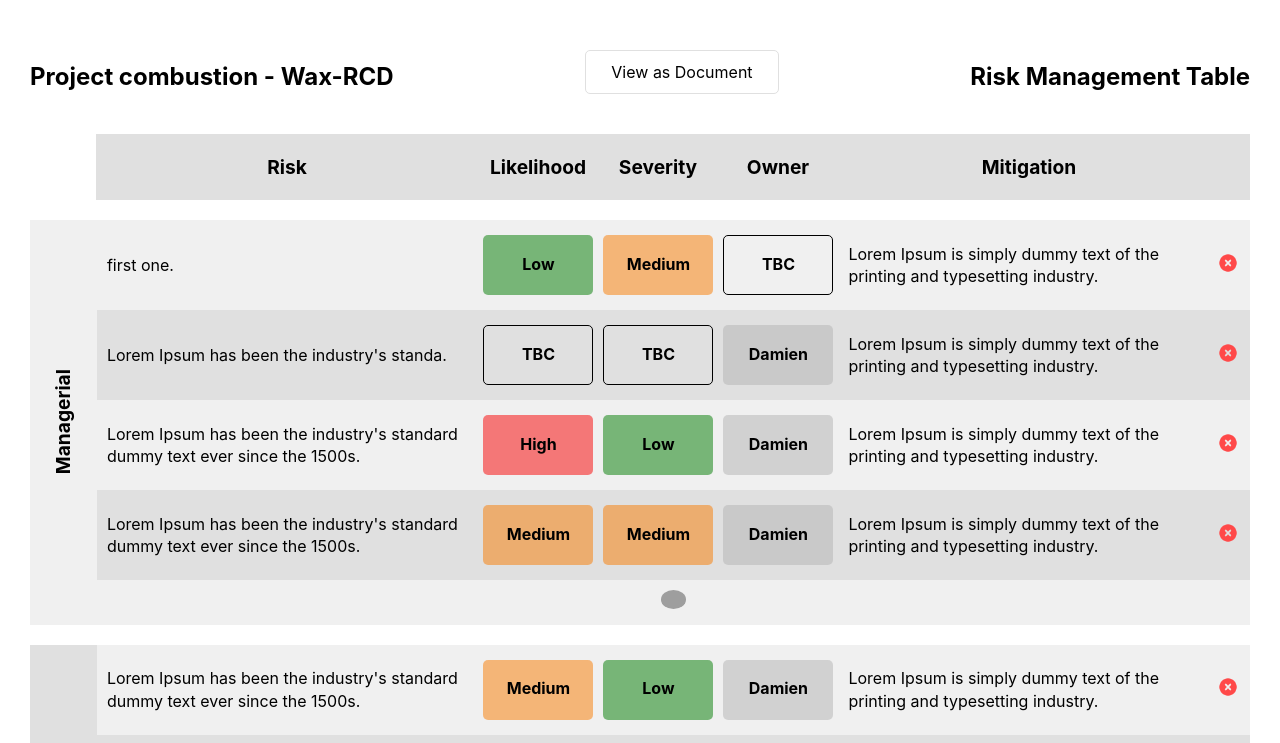
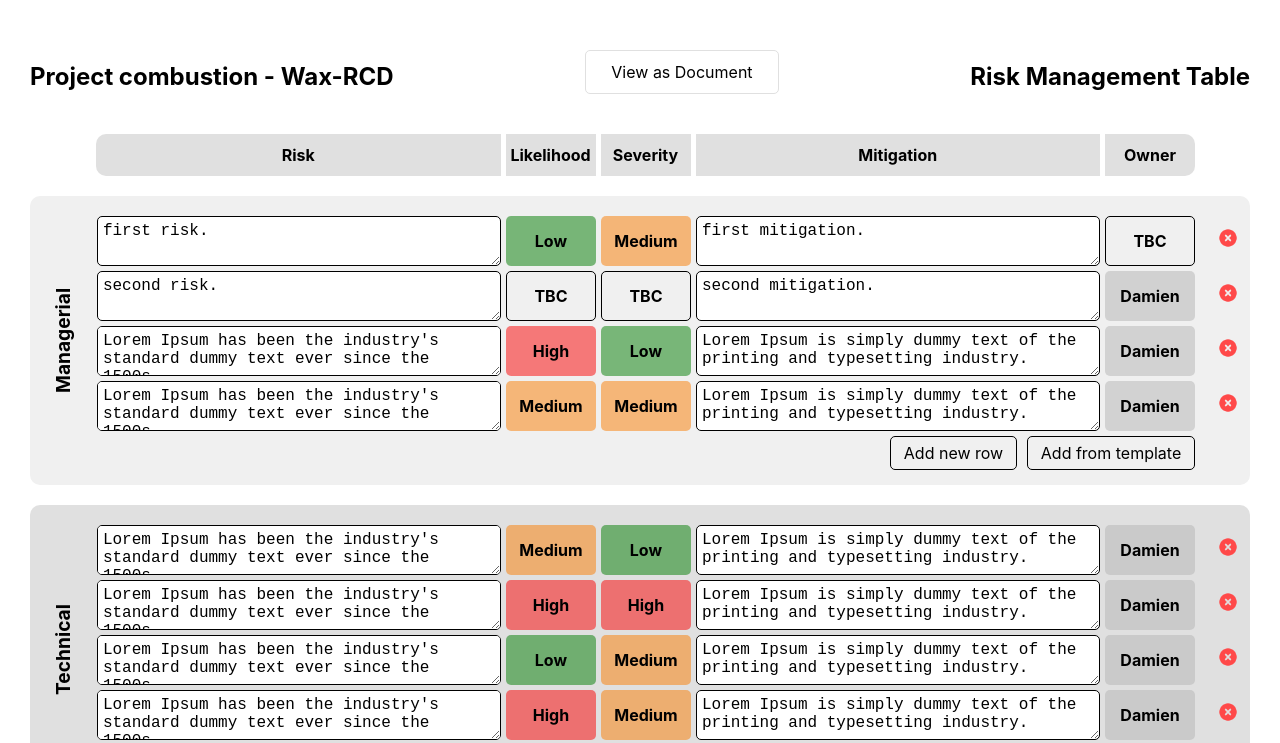
Before and after one commit to jrgrantham/wax, a React (Create React App) app: page /risk-table in a window 1280 px wide. Shown: the top 743 px of the page. Built offline with nearby package versions, Linux system fonts and the light colour scheme; grey boxes are pictures that could not be loaded.

Commit message:
edit function to risk table

```diff
--- a/src/clientSettings/ProjectSettings.jsx
+++ b/src/clientSettings/ProjectSettings.jsx
@@ -120,31 +120,6 @@ function ProjectSettings(props) {
 export default connect((state) => state, { setProjectInfo })(ProjectSettings);
 
 const Container = styled.div`
-  input,
-  select {
-    color: black;
-    border: 1px solid black;
-    border-radius: 5px;
-    min-width: 200px;
-    padding: 5px;
-    box-shadow: none;
-    -webkit-box-shadow: none;
-    outline: none;
-    -webkit-appearance: none;
-    -moz-appearance: none;
-    -webkit-touch-callout: none;
-    /* -webkit-user-select: none; */
-    /* -khtml-user-select: none; */
-    /* -moz-user-select: none; */
-    /* -ms-user-select: none; */
-    /* user-select: none; */
-    -webkit-tap-highlight-color: rgba(0, 0, 0, 0);
-    ::placeholder {
-      /* Chrome, Firefox, Opera, Safari 10.1+ */
-      color: inherit;
-      opacity: 1; /* Firefox */
-    }
-  }
 
   a {
     display: inline-block;
--- a/src/index.css
+++ b/src/index.css
@@ -82,7 +82,7 @@ video {
   margin: 0;
   padding: 0;
   border: 0;
-  font-family: 'roboto';
+  font-family: "roboto";
   font-size: 100%;
   font: inherit;
   vertical-align: baseline;
@@ -127,7 +127,9 @@ html {
   box-sizing: border-box;
   /* scroll-behavior: smooth; */
 }
-*, *:before, *:after {
+*,
+*:before,
+*:after {
   box-sizing: inherit;
 }
 body {
@@ -141,13 +143,18 @@ body {
   -moz-osx-font-smoothing: grayscale;
 }
 
-h1, h2, h3, h4, h5, h6 {
+h1,
+h2,
+h3,
+h4,
+h5,
+h6 {
   font-weight: bold;
-  text-decoration: none
+  text-decoration: none;
 }
 
 h1 {
-  font-size: 4rem
+  font-size: 4rem;
 }
 h2 {
   font-size: 2.8rem;
@@ -179,3 +186,32 @@ code {
   font-family: source-code-pro, Menlo, Monaco, Consolas, "Courier New",
     monospace;
 }
+
+input,
+textarea,
+select {
+  font-size: 16px;
+  color: black;
+  border: 1px solid black;
+  border-radius: 5px;
+  min-width: 200px;
+  padding: 5px;
+  box-shadow: none;
+  -webkit-box-shadow: none;
+  outline: none;
+  -webkit-appearance: none;
+  -moz-appearance: none;
+  -webkit-touch-callout: none;
+  /* -webkit-user-select: none; */
+  /* -khtml-user-select: none; */
+  /* -moz-user-select: none; */
+  /* -ms-user-select: none; */
+  /* user-select: none; */
+  -webkit-tap-highlight-color: rgba(0, 0, 0, 0);
+}
+
+::placeholder {
+  /* Chrome, Firefox, Opera, Safari 10.1+ */
+  color: inherit;
+  opacity: 1; /* Firefox */
+}
--- /dev/null
+++ b/src/riskManagement/RiskSingle.jsx
@@ -0,0 +1,182 @@
+import React, { useState } from "react";
+import { connect } from "react-redux";
+import styled from "styled-components";
+import {
+  updateProbability,
+  updateConsequence,
+  deleteRisk,
+} from "../state/actionCreators/riskActionCreators";
+import removeIcon from "../images/removeIcon.png";
+
+function RiskSingle(props) {
+  const { type, risk } = props;
+
+  const riskRange = props.projectRisks.riskRange;
+
+  function riskValue(value) {
+    return riskRange[value];
+  }
+
+  const initialRiskText = {
+    description: risk.description,
+    mitigation: risk.mitigation,
+  };
+
+  const [riskText, setRiskText] = useState(initialRiskText);
+
+  function onChange(event) {
+    console.log(event.target.name);
+    setRiskText({ ...riskText, [event.target.name]: event.target.value });
+  }
+
+  return (
+    <Container>
+      <textarea
+        type="text"
+        onChange={onChange}
+        name="description"
+        value={riskText.description}
+      />
+      <div
+        onClick={() =>
+          props.updateProbability(
+            type.toLowerCase(),
+            risk.id,
+            (risk.probability + 1) % riskRange.length
+          )
+        }
+        className={
+          riskValue(risk.probability).toLowerCase() + " probability flag"
+        }
+      >
+        <h6>{riskValue(risk.probability)}</h6>
+      </div>
+      <div
+        onClick={() =>
+          props.updateConsequence(
+            type.toLowerCase(),
+            risk.id,
+            (risk.consequence + 1) % riskRange.length
+          )
+        }
+        className={
+          riskValue(risk.consequence).toLowerCase() + " consequence flag"
+        }
+      >
+        <h6>{riskValue(risk.consequence)}</h6>
+      </div>
+      <textarea
+        type="text"
+        onChange={onChange}
+        name="mitigation"
+        value={riskText.mitigation}
+      />
+      <div className={`${risk.owner.toLowerCase()} owner flag`}>
+        <h6>{risk.owner}</h6>
+      </div>
+      <div
+        className="delete"
+        onClick={() => props.deleteRisk(type.toLowerCase(), risk.id)}
+      >
+        <img src={removeIcon} alt="delete" />
+      </div>
+    </Container>
+  );
+}
+
+export default connect((state) => state, {
+  updateProbability,
+  updateConsequence,
+  deleteRisk,
+})(RiskSingle);
+
+const Container = styled.div`
+  display: grid;
+  grid-template-columns: 1fr 90px 90px 1fr 90px 50px;
+  column-gap: 5px;
+  margin: 5px 0;
+
+  .risk {
+    width: 100%;
+    padding: 10px;
+    align-items: center;
+
+    :nth-child(2n) {
+    }
+  }
+  .description {
+    justify-content: flex-start;
+    align-items: center;
+    margin-right: 20px;
+  }
+  .flag {
+    /* margin: 5px; */
+    display: flex;
+    align-items: center;
+    justify-content: center;
+    border-radius: 5px;
+    height: 50px;
+    &:hover {
+      cursor: pointer;
+    }
+  }
+  .small {
+    font-size: 0.8rem;
+  }
+  .probability {
+    /* margin-right: 5px; */
+  }
+  .consequence {
+    /* margin-left: 5px; */
+  }
+  .high {
+    background-color: rgba(250, 0, 0, 0.5);
+  }
+  .medium {
+    background-color: rgba(250, 125, 0, 0.5);
+  }
+  .low {
+    background-color: rgba(0, 125, 0, 0.5);
+  }
+  .owner {
+    background-color: rgba(180, 180, 180, 0.5);
+  }
+  .tbc {
+    border: 1px solid black;
+    background-color: transparent;
+  }
+  .addRisk {
+    width: 100%;
+    justify-content: flex-end;
+    padding: 10px;
+    img {
+      border-radius: 50%;
+      width: 25px;
+      &:hover {
+        cursor: pointer;
+      }
+    }
+  }
+  .even {
+    background-color: #f0f0f0;
+  }
+  .odd {
+    background-color: #e0e0e0;
+  }
+  .mitigation {
+    padding-left: 10px;
+  }
+  .delete {
+    margin: auto;
+    padding-left: 5px;
+    border-radius: 50%;
+    width: 25px;
+    &:hover {
+      cursor: pointer;
+    }
+    img {
+      width: 100%;
+      height: auto;
+    }
+  }
+`;
--- a/src/riskManagement/RiskTable.jsx
+++ b/src/riskManagement/RiskTable.jsx
@@ -19,11 +19,11 @@ function RiskTable(props) {
         <h4>Risk Management Table</h4>
       </header>
       <div className="titles">
-        <h5>Risk</h5>
-        <h5>Likelihood</h5>
-        <h5>Severity</h5>
-        <h5>Owner</h5>
-        <h5>Mitigation</h5>
+        <h6>Risk</h6>
+        <h6>Likelihood</h6>
+        <h6>Severity</h6>
+        <h6>Mitigation</h6>
+        <h6>Owner</h6>
       </div>
 
       {props.projectRisks.options.managerial.display ? (
@@ -65,8 +65,6 @@ function RiskTable(props) {
           riskRange={props.projectRisks.riskRange}
         />
       ) : null}
-
-
     </Container>
   );
 }
@@ -79,10 +77,20 @@ const Container = styled.div`
 
   .titles {
     display: grid;
-    grid-template-columns: 1fr 120px 120px 120px 1fr 30px;
+    grid-template-columns: 1fr 90px 90px 1fr 90px 50px;
+  column-gap: 5px;
     margin: 20px 0 20px 66px;
-    padding: 20px 0;
-    background-color: #e0e0e0;
+    /* padding: 20px 0; */
+    h6 {
+      background-color: #e0e0e0;
+      padding: 10px 0;
+    }
+    h6:first-child {
+      border-radius: 10px 0 0 10px;
+    }
+    h6:last-child {
+      border-radius: 0 10px 10px 0;
+    }
   }
 
   header {
--- a/src/riskManagement/RiskType.jsx
+++ b/src/riskManagement/RiskType.jsx
@@ -6,17 +6,11 @@ import {
   updateConsequence,
   deleteRisk,
 } from "../state/actionCreators/riskActionCreators";
-import removeIcon from "../images/removeIcon.png";
 import addIcon from "../images/addIcon.png";
+import RiskSingle from "./RiskSingle";
 
 function RiskType(props) {
-  const { type, risks, riskRange } = props;
-
-  function riskValue(value) {
-    return riskRange[value];
-  }
-
-  // console.log(props.projectStyling.risk1);
+  const { type, risks } = props;
 
   return (
     <Container>
@@ -25,62 +19,20 @@ function RiskType(props) {
       </div>
       <div className="risks">
         {risks.map((risk, index) => (
-          <div className="risk" key={index}>
-            <div className="description">
-              <p>{risk.description}</p>
-            </div>
-            <div
-              onClick={() =>
-                props.updateProbability(
-                  type.toLowerCase(),
-                  risk.id,
-                  (risk.probability + 1) % riskRange.length
-                )
-              } // here
-              className={
-                riskValue(risk.probability).toLowerCase() + " probability flag"
-              }
-            >
-              <h6>{riskValue(risk.probability)}</h6>
-              {/* <p className="small">Probability</p> */}
-            </div>
-            <div
-              onClick={() =>
-                props.updateConsequence(
-                  type.toLowerCase(),
-                  risk.id,
-                  (risk.consequence + 1) % riskRange.length
-                )
-              }
-              className={
-                riskValue(risk.consequence).toLowerCase() + " consequence flag"
-              }
-            >
-              <h6>{riskValue(risk.consequence)}</h6>
-              {/* <p className="small">Consequence</p> */}
-            </div>
-            <div className={`${risk.owner.toLowerCase()} owner flag`}>
-              <h6>{risk.owner}</h6>
-              {/* <p className="small">Responsible</p> */}
-            </div>
-            <div className="mitigation">
-              <p>{risk.mitigation}</p>
-            </div>
-            <div
-              className="delete"
-              onClick={() => props.deleteRisk(type.toLowerCase(), risk.id)}
-            >
-              <img src={removeIcon} alt="delete" />
-            </div>
-          </div>
+          <RiskSingle risk={risk} type={type} key={index} />
         ))}
         <div
           className={risks.length % 2 === 0 ? "addRisk even" : "addRisk odd"}
         >
-            <img src={addIcon} alt="delete" />
+          {/* <img src={addIcon} alt="delete" /> */}
+          <div >
+            <p>Add new row</p>
+          </div>
+          <div>
+            <p>Add from template</p>
+          </div>
         </div>
       </div>
-      {/* <div className='type' /> */}
     </Container>
   );
 }
@@ -93,24 +45,23 @@ export default connect((state) => state, {
 
 const Container = styled.div`
   display: flex;
-  /* flex-direction: row; */
   margin-bottom: 20px;
-  /* display: grid;
-  grid-template-columns: 120px 1fr; */
-  /* border: 1px solid red; */
+  padding: 15px 0;
+  border-radius: 10px;
 
-  h6 {
-    margin-bottom: 2px;
-  }
-
-  button {
-    font-size: 1rem;
-    padding: 0.3rem 0.8rem;
-    border-radius: 5px;
+  .addRisk {
+    display: flex;
+    justify-content: flex-end;
+    margin-right: 55px;
+    p {
+      border: 1px solid black;
+      border-radius: 5px;
+      margin-left: 10px;
+      padding: 0.3rem 0.8rem
+    }
   }
 
   .type {
-    /* display: flex; */
     justify-content: center;
     align-items: center;
     writing-mode: tb-rl;
@@ -128,95 +79,7 @@ const Container = styled.div`
   :nth-child(2n) {
     background-color: #e0e0e0;
   }
-
   .risks {
-    display: grid;
-    .risk {
-      width: 100%;
-      padding: 10px;
-      align-items: center;
-      display: grid;
-      grid-template-columns: 1fr 120px 120px 120px 1fr 30px;
-      background-color: #f0f0f0;
-
-      :nth-child(2n) {
-        background-color: #e0e0e0;
-      }
-    }
-    .description {
-      justify-content: flex-start;
-      align-items: center;
-      margin-right: 20px;
-    }
-    .flag {
-      margin: 5px;
-      display: flex;
-      align-items: center;
-      justify-content: center;
-      border-radius: 5px;
-      height: 60px;
-      &:hover {
-        cursor: pointer;
-      }
-    }
-    .small {
-      font-size: 0.8rem;
-    }
-    .probability {
-      /* margin-right: 5px; */
-    }
-    .consequence {
-      /* margin-left: 5px; */
-    }
-    .high {
-      background-color: rgba(250, 0, 0, 0.5);
-    }
-    .medium {
-      background-color: rgba(250, 125, 0, 0.5);
-    }
-    .low {
-      background-color: rgba(0, 125, 0, 0.5);
-    }
-    .owner {
-      background-color: rgba(180, 180, 180, 0.5);
-    }
-    .tbc {
-      border: 1px solid black;
-      background-color: transparent;
-    }
-    .addRisk {
-      width: 100%;
-      justify-content: flex-end;
-      padding: 10px;
-      img {
-        border-radius: 50%;
-        width: 25px;
-        &:hover {
-        cursor: pointer;
-      }
-      }
-    }
-    .even {
-      background-color: #f0f0f0;
-    }
-    .odd {
-      background-color: #e0e0e0;
-    }
-    .mitigation {
-      padding-left: 10px;
-    }
-    .delete {
-      margin: auto;
-      padding-left: 5px;
-      border-radius: 50%;
-      width: 25px;
-      &:hover {
-        cursor: pointer;
-      }
-      img {
-        width: 100%;
-        height: auto;
-      }
-    }
+    width: 100%;
   }
 `;
--- a/src/riskManagement/dummyData.js
+++ b/src/riskManagement/dummyData.js
@@ -36,22 +36,22 @@ export const riskData = {
     {
       id: 1,
       description:
-        "first one.",
+        "first risk.",
       probability: 1,
       consequence: 2,
       owner: "TBC",
       mitigation:
-        "Lorem Ipsum is simply dummy text of the printing and typesetting industry.",
+        "first mitigation.",
     },
     {
       id: 2,
       description:
-        "Lorem Ipsum has been the industry's standa.",
+        "second risk.",
       probability: 0,
       consequence: 0,
       owner: "Damien",
       mitigation:
-        "Lorem Ipsum is simply dummy text of the printing and typesetting industry.",
+        "second mitigation.",
     },
     {
       id: 3,
```
